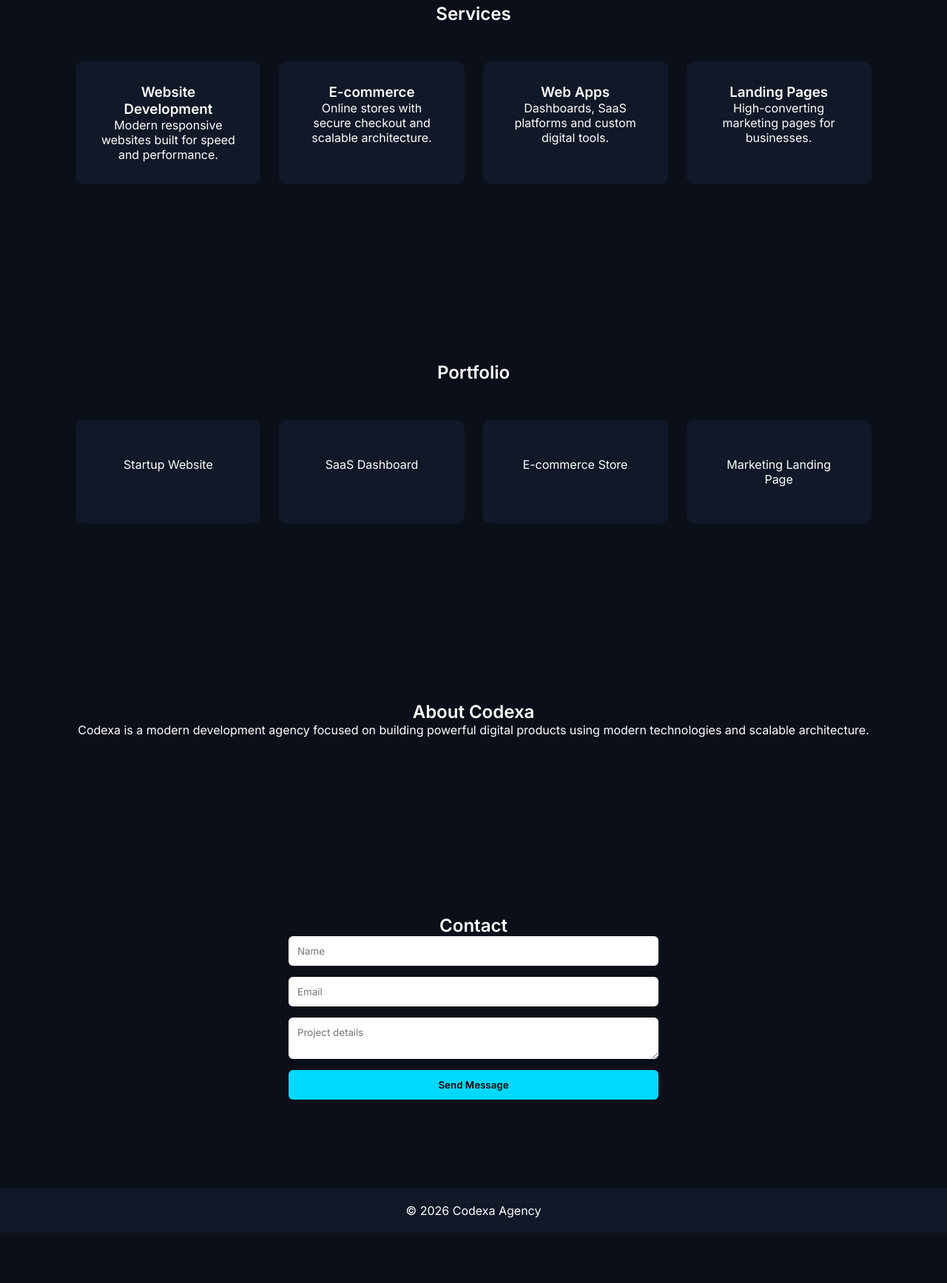
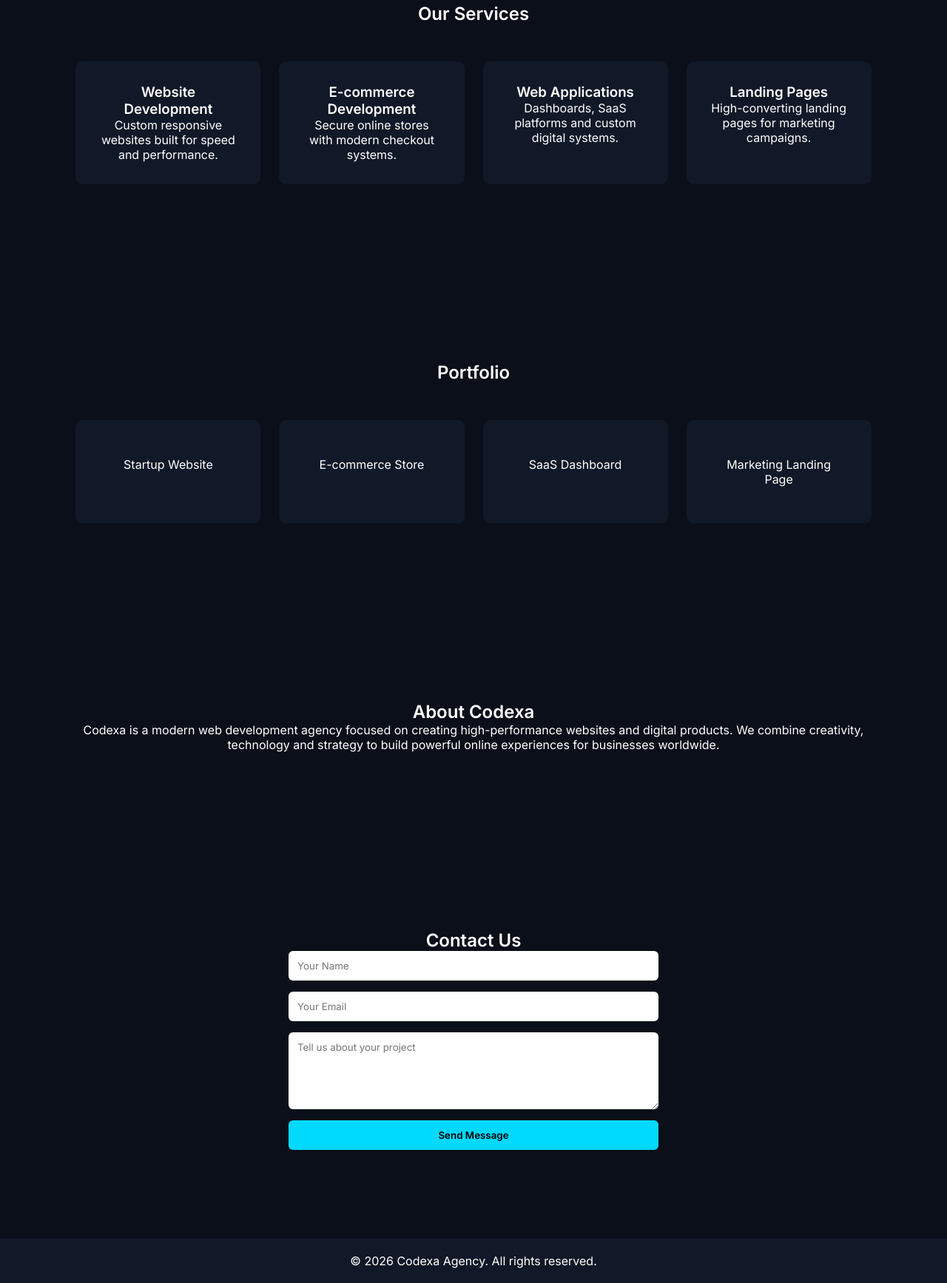
Before and after one commit to mdadnan373/Codexa, a plain HTML site: page index.html in a window 1280 px wide. Shown: the part 916-2651 px from the top of the page at 74% size. Before the commit the page ends 2583 px from the top, so only its background shows below. Drawn offline with Linux system fonts and the light colour scheme.

Commit message:
Update index.html

```diff
--- a/index.html
+++ b/index.html
@@ -1,15 +1,17 @@
 <!DOCTYPE html>
 <html lang="en">
+
 <head>
 
 <meta charset="UTF-8">
 <meta name="viewport" content="width=device-width, initial-scale=1.0">
 
-<title>Codexa | Tech Web Agency</title>
+<title>Codexa | Web Development Agency</title>
 
 <link rel="stylesheet" href="style.css">
 
 <link href="https://fonts.googleapis.com/css2?family=Inter:wght@300;400;600&display=swap" rel="stylesheet">
+<link rel="stylesheet" href="style.css">
 
 </head>
 
@@ -29,7 +31,6 @@
 
 </header>
 
-
 <section id="home" class="hero">
 
 <canvas id="bg"></canvas>
@@ -39,101 +40,103 @@
 <h1>Next Generation <span>Web Development</span></h1>
 
 <p>
-We build high-performance websites and web applications
-for startups, companies and digital businesses.
+We build fast, modern and scalable websites for startups,
+businesses and digital products.
 </p>
 
-<a href="#contact" class="btn">Start Project</a>
+<a href="#contact" class="btn">Start Your Project</a>
 
 </div>
 
 </section>
 
-
 <section id="services">
 
-<h2>Services</h2>
+<h2 class="section-title">Our Services</h2>
 
 <div class="grid">
 
 <div class="card">
 <h3>Website Development</h3>
-<p>Modern responsive websites built for speed and performance.</p>
+<p>Custom responsive websites built for speed and performance.</p>
 </div>
 
 <div class="card">
-<h3>E-commerce</h3>
-<p>Online stores with secure checkout and scalable architecture.</p>
+<h3>E-commerce Development</h3>
+<p>Secure online stores with modern checkout systems.</p>
 </div>
 
 <div class="card">
-<h3>Web Apps</h3>
-<p>Dashboards, SaaS platforms and custom digital tools.</p>
+<h3>Web Applications</h3>
+<p>Dashboards, SaaS platforms and custom digital systems.</p>
 </div>
 
 <div class="card">
 <h3>Landing Pages</h3>
-<p>High-converting marketing pages for businesses.</p>
+<p>High-converting landing pages for marketing campaigns.</p>
 </div>
 
 </div>
 
 </section>
 
-
 <section id="portfolio">
 
-<h2>Portfolio</h2>
+<h2 class="section-title">Portfolio</h2>
 
 <div class="grid">
 
 <div class="project">Startup Website</div>
+<div class="project">E-commerce Store</div>
 <div class="project">SaaS Dashboard</div>
-<div class="project">E-commerce Store</div>
 <div class="project">Marketing Landing Page</div>
 
 </div>
 
 </section>
 
-
 <section id="about">
 
-<h2>About Codexa</h2>
+<h2 class="section-title">About Codexa</h2>
 
-<p>
-Codexa is a modern development agency focused on
-building powerful digital products using modern
-technologies and scalable architecture.
+<p class="about-text">
+
+Codexa is a modern web development agency focused on creating
+high-performance websites and digital products.
+
+We combine creativity, technology and strategy to build
+powerful online experiences for businesses worldwide.
+
 </p>
 
 </section>
 
-
 <section id="contact">
 
-<h2>Contact</h2>
+<h2 class="section-title">Contact Us</h2>
 
-<form>
+<form class="contact-form">
 
-<input placeholder="Name" required>
-<input placeholder="Email" required>
-<textarea placeholder="Project details"></textarea>
+<input type="text" placeholder="Your Name" required>
 
-<button class="btn">Send Message</button>
+<input type="email" placeholder="Your Email" required>
+
+<textarea rows="5" placeholder="Tell us about your project"></textarea>
+
+<button type="submit" class="btn">Send Message</button>
 
 </form>
 
 </section>
 
-
 <footer>
 
-© 2026 Codexa Agency
+<p>© 2026 Codexa Agency. All rights reserved.</p>
 
 </footer>
 
 <script src="script.js"></script>
 
 </body>
+
 </html>
```
